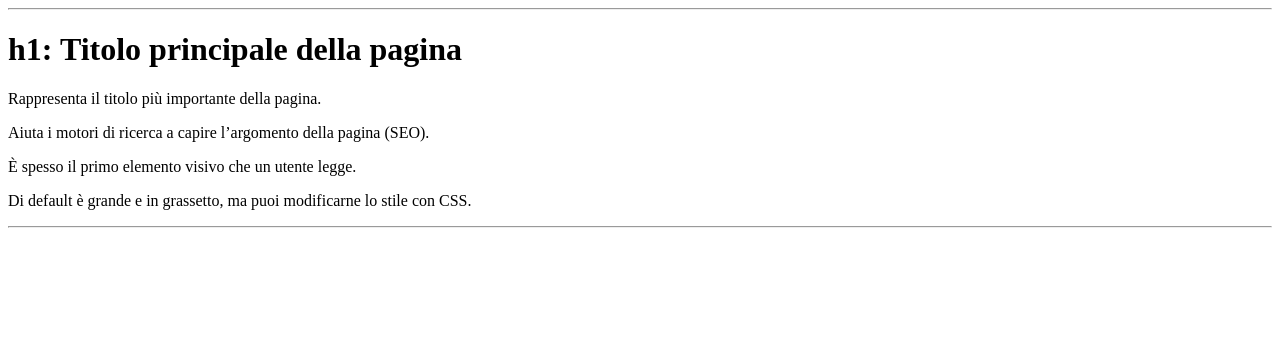
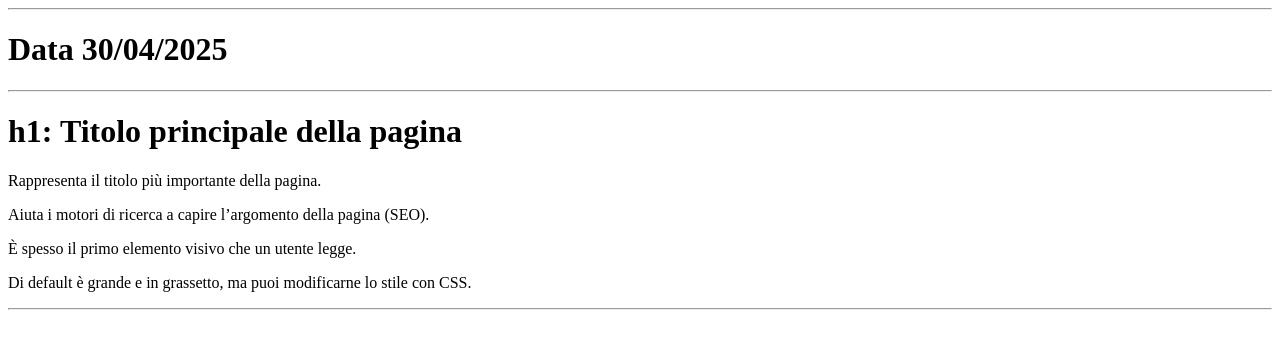
Before and after one commit to GrassiTo/frontend-esercizi-base, a plain HTML site: page 01-tags-base/index.html in a window 1280 px wide. Drawn offline with Linux system fonts and the light colour scheme.

Commit message:
aggiunta data

```diff
--- a/01-tags-base/index.html
+++ b/01-tags-base/index.html
@@ -17,6 +17,8 @@
 
 <body>
     <hr>
+    <h1>Data 30/04/2025</h1>
+    <hr>
     <h1>h1: Titolo principale della pagina</h1>
     <p>Rappresenta il titolo più importante della pagina.</p>
     <p>Aiuta i motori di ricerca a capire l’argomento della pagina (SEO).</p>
```
